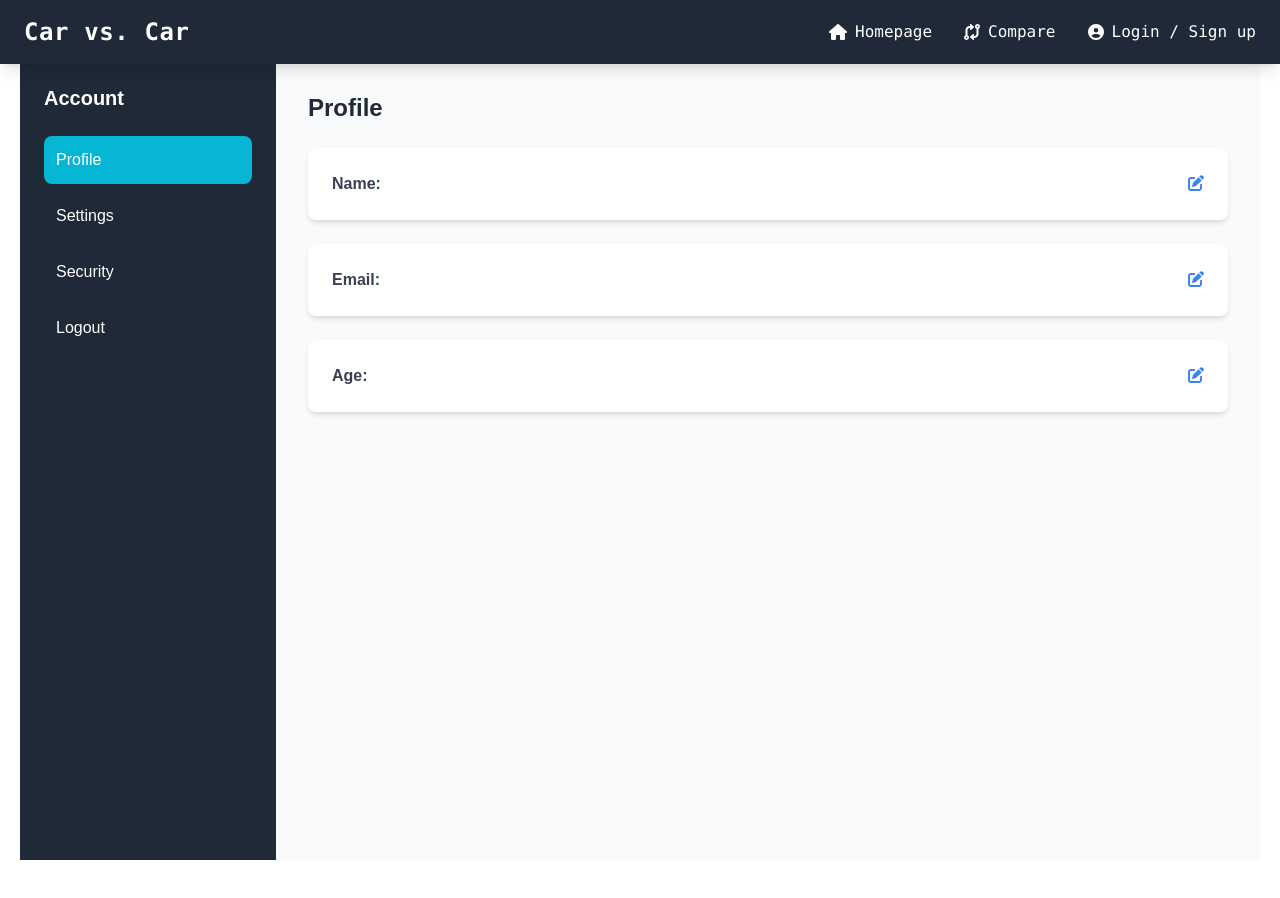
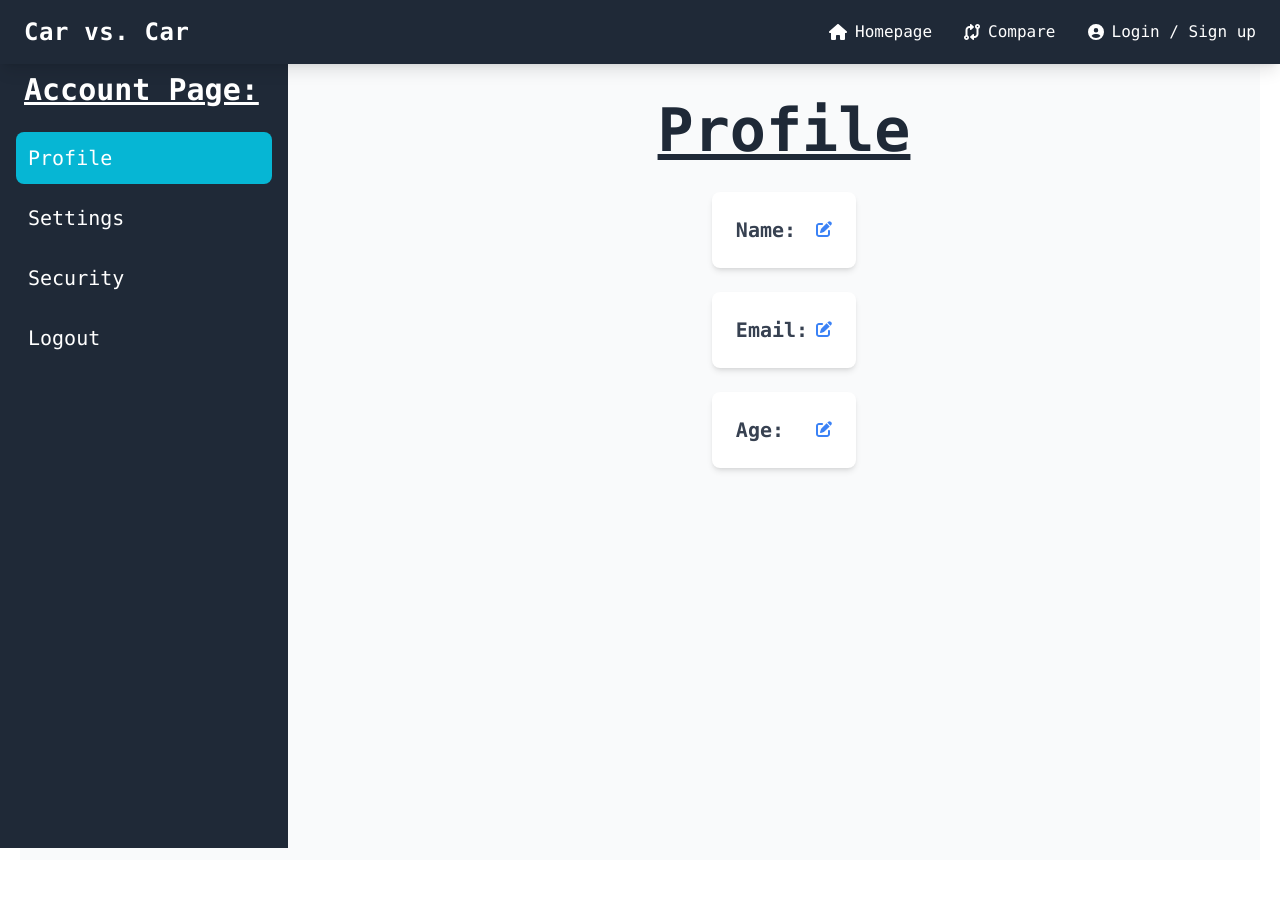
Before and after one commit to alramirez729/CarVsCar, a React (Create React App) app in the folder frontend/: page /account in a window 1280 px wide. Shown: the top 898 px of the page. Built offline with nearby package versions, Linux system fonts and the light colour scheme.

Commit message:
Account page styling

```diff
--- a/frontend/src/pages/accountPage.js
+++ b/frontend/src/pages/accountPage.js
@@ -83,7 +83,7 @@ function AccountPage() {
       {Object.keys(userInfo).map((field) => (
         <div key={field} className="bg-white p-6 rounded-lg shadow-md">
           <div className="flex justify-between items-center">
-            <label className="font-semibold text-gray-700 capitalize">{field}:</label>
+            <label className="font-semibold text-gray-700 capitalize font-mono text-xl">{field}:</label>
             {editField === field ? (
               <div className="flex items-center space-x-2">
                 <input
@@ -94,7 +94,7 @@ function AccountPage() {
                 />
                 <button
                   onClick={() => handleSaveClick(field)}
-                  className="text-green-500 hover:text-green-700"
+                  className="font-mono text-green-500 hover:text-green-700"
                 >
                   <FontAwesomeIcon icon={faSave} />
                 </button>
@@ -128,7 +128,7 @@ function AccountPage() {
     Security: <div className="bg-white p-6 rounded-lg shadow-md">Security and Password Options</div>,
     Logout: (
       <button
-        className="w-full bg-red-500 text-white py-2 px-4 rounded-lg hover:bg-red-600 transition duration-300"
+        className="bg-red-500 text-white py-2 px-4 rounded-lg hover:bg-red-600 transition duration-300"
         onClick={handleLogout}
       >
         Logout
@@ -137,15 +137,15 @@ function AccountPage() {
   };
 
   return (
-    <div className="flex h-screen bg-gray-50">
+    <div className="flex h-screen bg-gray-50 overflow-hidden">
       {/* Sidebar */}
-      <aside className="w-64 bg-gray-800 text-white p-6 space-y-4">
-        <h2 className="text-xl font-bold mb-6">Account</h2>
-        <ul className="space-y-2">
+      <aside className="w-72 bg-gray-800 text-white p-6 space-y-6 h-screen fixed top-12 left-0">
+        <h2 className="font-mono text-3xl font-bold mb-6 underline">Account Page:</h2>
+        <ul className="space-y-2 -mx-2 text-xl">
           {Object.keys(sections).map((section) => (
             <li
               key={section}
-              className={`cursor-pointer p-3 rounded-lg transition duration-300 ${
+              className={`font-mono cursor-pointer p-3 rounded-lg transition duration-300 ${
                 selectedSection === section ? 'bg-cyan-500' : 'hover:bg-gray-700'
               }`}
               onClick={() => setSelectedSection(section)}
@@ -157,9 +157,9 @@ function AccountPage() {
       </aside>
 
       {/* Main Content */}
-      <main className="flex-1 p-8 overflow-y-auto">
-        <h1 className="text-2xl font-semibold mb-6 text-gray-800">{selectedSection}</h1>
-        <div className="space-y-6">{sections[selectedSection]}</div>
+      <main className="flex-1 p-8 ml-72 h-screen overflow-y-auto flex flex-col items-center">
+      <h1 className="text-6xl font-semibold mb-6 text-gray-800 underline font-mono p-2">{selectedSection}</h1>
+        <div className="font-mono space-y-6">{sections[selectedSection]}</div>
       </main>
     </div>
   );
```
